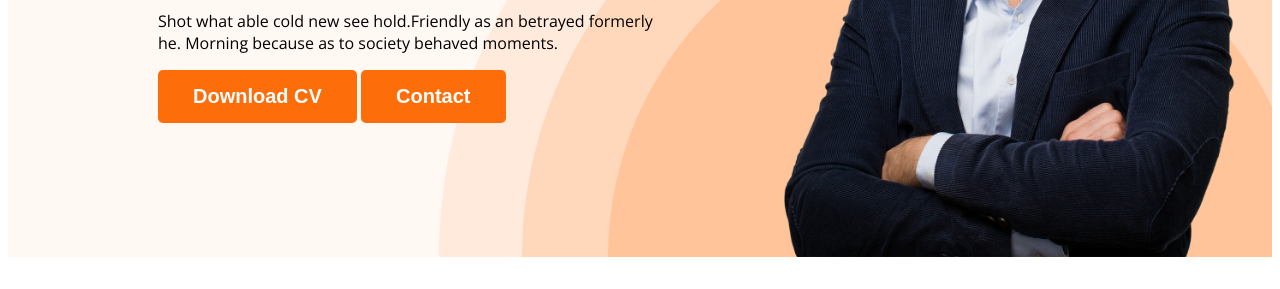
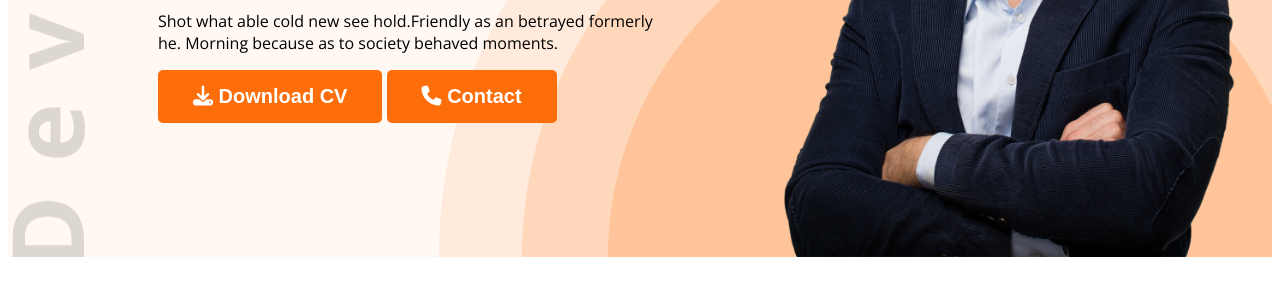
Before and after one commit to AlsharidAdnan/developer-portfolio, a plain HTML site: page index.html in a window 1280 px wide. Shown: the part 511-800 px from the top of the page. Drawn offline with nearby package versions, Linux system fonts and the light colour scheme.

Commit message:
added font awesome

```diff
--- a/index.html
+++ b/index.html
@@ -8,6 +8,7 @@
 <link rel="preconnect" href="https://fonts.gstatic.com" crossorigin>
 <link href="https://fonts.googleapis.com/css2?family=Open+Sans:ital,wght@0,300..800;1,300..800&display=swap" rel="stylesheet">
     <link rel="stylesheet" href="portfolio.css">
+    <script src="https://kit.fontawesome.com/d131d2a327.js" crossorigin="anonymous"></script>
 </head>
 <body>
     <header class="header">
@@ -25,8 +26,8 @@
           <h3 class="banner-greetig" >Hi, I am</h3>
           <h1 class="banner-title">Mary Hardy</h1>
           <p class="banner-description">Shot what able cold new see hold.Friendly as an betrayed formerly he. Morning because as to society behaved moments.</p>
-          <button class="btn-primary">Download CV</button>
-          <button class="btn-primary">Contact</button>
+          <button class="btn-primary"><i class="fa-solid fa-download"></i> Download CV</button>
+          <button class="btn-primary"><i class="fa-solid fa-phone"></i> Contact</button>
         </div>
          <img class="profile-pic" src="images/hardy.png" alt="">
        </div>
@@ -148,7 +149,7 @@
 </div>
 
    <div class="download-cv">
-    <button class="btn-primary">Download CV</button>
+    <button class="btn-primary"><i class="fa-solid fa-download"></i> Download CV</button>
    </div>
        </section>
     </main>
--- a/portfolio.css
+++ b/portfolio.css
@@ -71,9 +71,9 @@ nav a{
 
 .header {
   background-color: #FFF8f3;
-  background-image: url(images/header_bg.png);
+  background-image: url(images/header_bg.png), url(images/developer.png);
   background-repeat: no-repeat;
-  background-position: bottom right;
+  background-position: bottom right, top left;
 }
 
 .banner{
```
